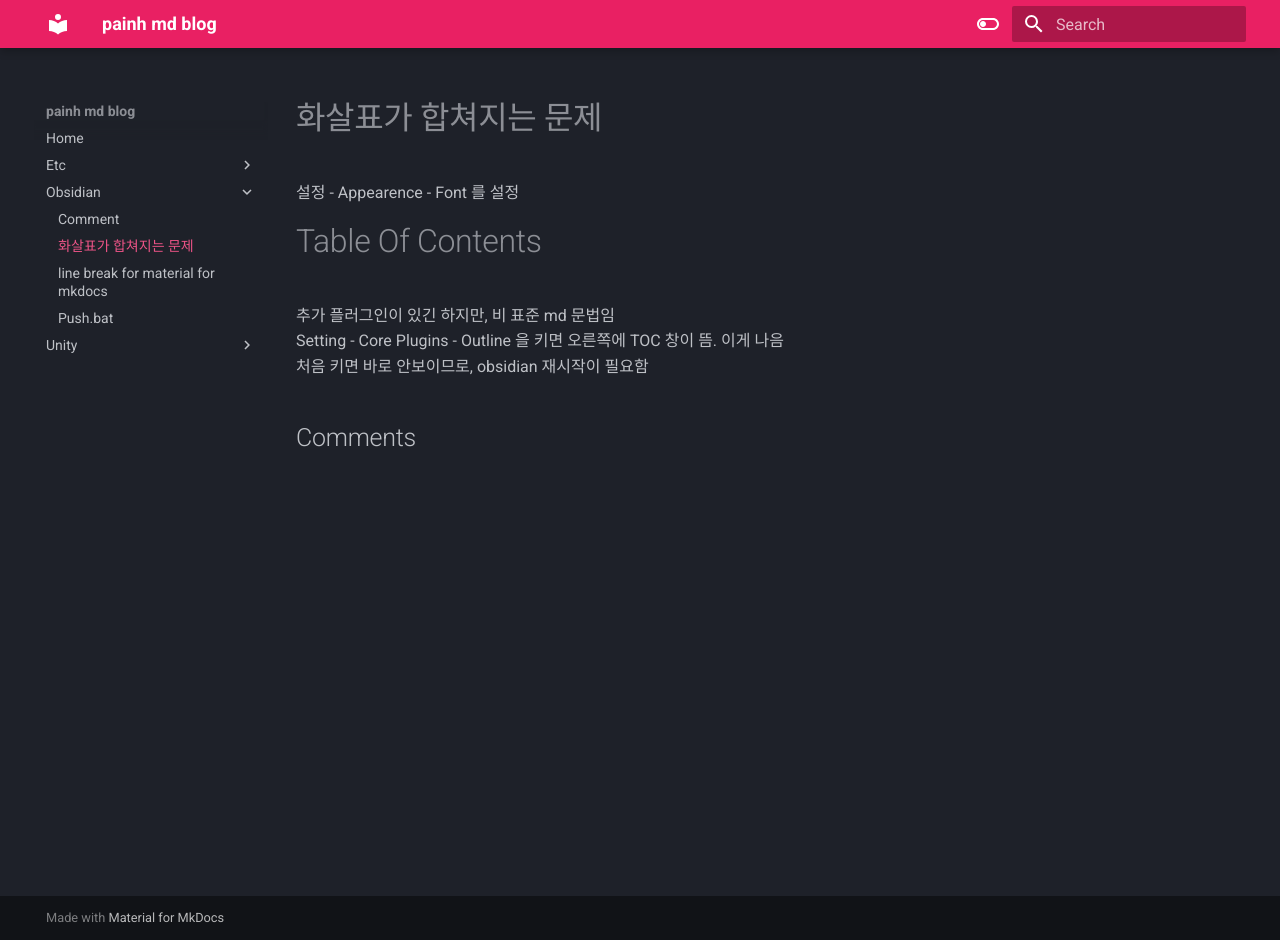
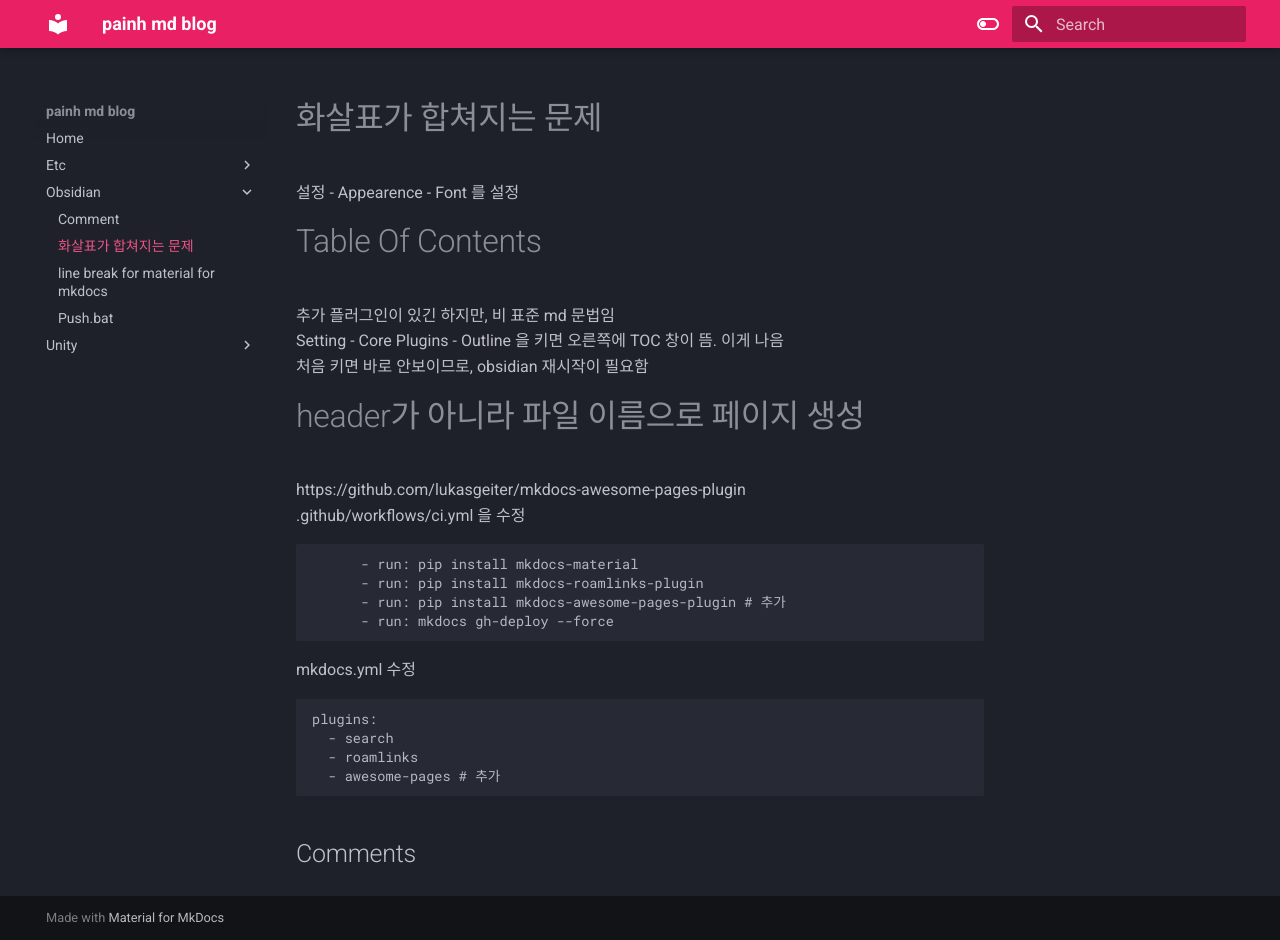
Before and after one commit to painh/md-blog, an MkDocs documentation site: the page built from docs/obsidian/Tips.md, in a window 1280 px wide and 940 px high. Built offline with MkDocs 1.6.1 and Material for MkDocs 9.7.7, drawn with Linux system fonts in a browser that asks for light colours; comment, search, counter and statistics services are not loaded.

Commit message:
autoCommit 5-052-20.162202

````diff
--- a/docs/obsidian/Tips.md
+++ b/docs/obsidian/Tips.md
@@ -5,3 +5,20 @@
 추가 플러그인이 있긴 하지만, 비 표준 md 문법임
 Setting - Core Plugins - Outline 을 키면 오른쪽에 TOC 창이 뜸. 이게 나음
 처음 키면 바로 안보이므로, obsidian 재시작이 필요함
+
+# header가 아니라 파일 이름으로 페이지 생성
+https://github.com/lukasgeiter/mkdocs-awesome-pages-plugin
+.github/workflows/ci.yml 을 수정
+```yaml
+      - run: pip install mkdocs-material
+      - run: pip install mkdocs-roamlinks-plugin
+      - run: pip install mkdocs-awesome-pages-plugin # 추가
+      - run: mkdocs gh-deploy --force
+```
+mkdocs.yml 수정
+```yaml
+plugins:
+  - search
+  - roamlinks
+  - awesome-pages # 추가
+```
````
Also changed, not shown: 1 other file.
